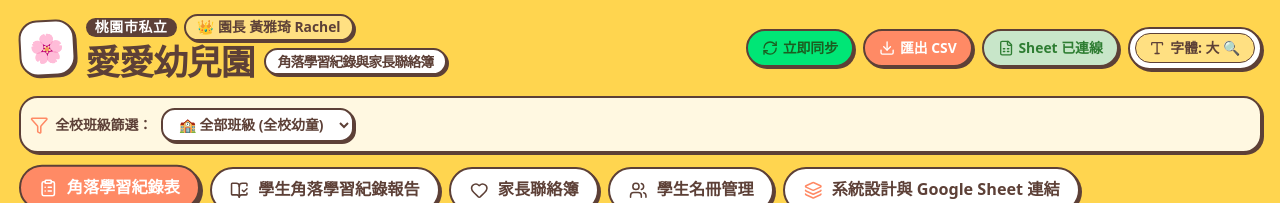
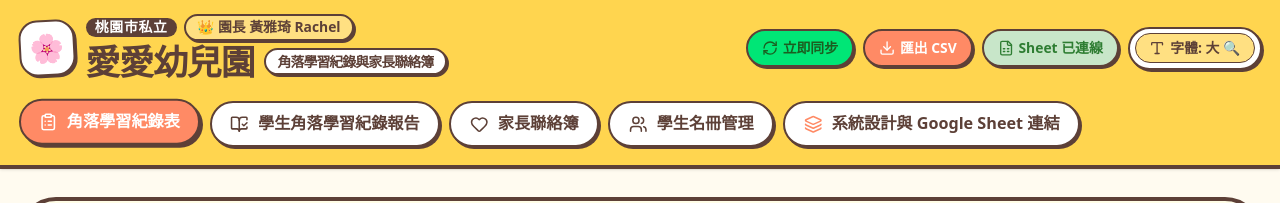
Before and after one commit to rickfeng0804-dot/Love-Mini-School-, a React (Vite) app: page / in a window 1280 px wide. Shown: the top 203 px of the page. Built offline with nearby package versions, Linux system fonts and the light colour scheme; no server answers.

Commit message:
refactor(header): remove class filter bar
Removed the redundant class filter component from the header to simplify the interface.

```diff
--- a/src/components/Header.tsx
+++ b/src/components/Header.tsx
@@ -144,28 +144,6 @@ export const Header: React.FC<HeaderProps> = ({
           </div>
         </div>
 
-        {/* Class Filter Bar */}
-        <div className="bg-[#FFF8E1] border-2 border-[#5D4037] rounded-2xl p-2 mb-2 flex items-center justify-between gap-2 text-xs shadow-[2px_2px_0px_#5D4037]">
-          {/* Class Filter Dropdown */}
-          <div className="flex items-center gap-2 w-full">
-            <div className="flex items-center gap-1.5 text-[#5D4037] font-black shrink-0">
-              <Filter className="w-4 h-4 text-[#FF8A65]" />
-              <span>全校班級篩選：</span>
-            </div>
-            <select
-              value={selectedClassFilter}
-              onChange={(e) => setSelectedClassFilter(e.target.value as ClassFilterOption)}
-              className="bg-white border-2 border-[#5D4037] rounded-xl px-2.5 py-1 text-xs font-black text-[#5D4037] focus:outline-none shadow-[2px_2px_0px_#5D4037] cursor-pointer w-full sm:w-auto"
-            >
-              <option value="全部班級">🏫 全部班級 (全校幼童)</option>
-              <option value="大班 (櫻桃班)">🌸 大班 (櫻桃班)</option>
-              <option value="中班 (草莓班)">🍓 中班 (草莓班)</option>
-              <option value="小班 (蘋果班)">🍎 小班 (蘋果班)</option>
-              <option value="幼幼班 (葡萄班)">🍇 幼幼班 (葡萄班)</option>
-            </select>
-          </div>
-        </div>
-
         {/* Navigation Tabs (Desktop & Tablet) */}
         <nav className="hidden md:flex items-center gap-2 overflow-x-auto pb-1 pt-1 no-scrollbar">
           <button
```
